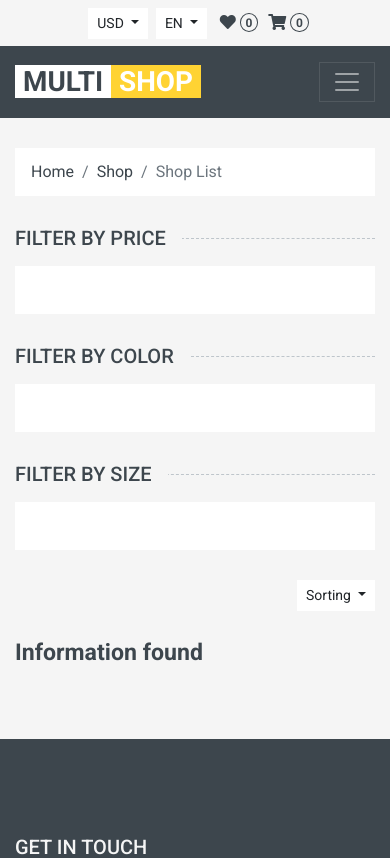
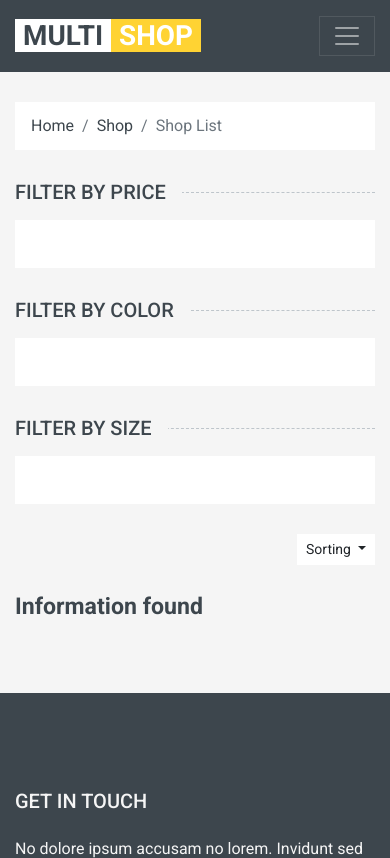
Before and after one commit to Sattorov-Ahrorjon/online_shop, a Django app: page /shop/ in a window 390 px wide. Shown: the top 858 px of the page. Run offline with Django 4.2, Linux system fonts and the light colour scheme; data comes from the database, SQL or seed files in the repository; data that the repository does not hold is empty; parts of the project's set-up code (start-up, migrations or seed data) failed here and were passed over; some libraries are stand-ins or nearby versions.

Commit message:
done17.06.2023

```diff
--- a/items/admin.py
+++ b/items/admin.py
@@ -16,7 +16,7 @@ from .models import (
 
 class ProductAdmin(admin.ModelAdmin):
     model = Product
-    list_display = ['id', 'name', 'created_time', 'status']
+    list_display = ['id', 'name', 'created_time', 'status', 'old_price', 'price']
     list_display_links = ['name']
     actions = ['published', 'draft']
 
--- a/items/models.py
+++ b/items/models.py
@@ -41,6 +41,7 @@ class Product(models.Model):
     name = models.CharField(max_length=150)
     slug = models.SlugField(max_length=150, editable=False)
     price = models.IntegerField()
+    old_price = models.IntegerField(null=True)
     category = models.ForeignKey(Category, on_delete=models.CASCADE)
     size = models.ForeignKey(Size, on_delete=models.CASCADE, blank=True, null=True)
     color = models.ForeignKey(Color, on_delete=models.CASCADE)
--- a/items/views.py
+++ b/items/views.py
@@ -11,19 +11,7 @@ def get_home(request):
     try:
         query = Product.objects
         categories = query.filter(status=Status.Published).order_by('category__name').distinct('category__name')
-        # product_list = query.filter(status=Status.Published)
-        # comment_list = Comment.objects.filter(active=True)
-        # star_dict = dict()
-        # for product in product_list:
-        #     star_dict[product.name] = 1
-        #     for com in comment_list:
-        #         if product.name == com.product.name:
-        #             star_dict[product.name] = star_dict[product.name] + com.star
-        #
-        # # hhh
-        # print("Star  -  ", star_dict)
-
-        featured = Comment.objects.filter(active=True).order_by('-star')[:8]
+        featured = query.filter(status=Status.Published).order_by('-created_time')[:8]
         recent = query.filter(status=Status.Published).order_by('-created_time')[:8]
     except:
         categories = []
--- a/templates/layout/base.html
+++ b/templates/layout/base.html
@@ -33,50 +33,6 @@
 <body>
 <!-- Topbar Start -->
 <div class="container-fluid">
-    <div class="row bg-secondary py-1 px-xl-5">
-        <div class="col-lg-6 d-none d-lg-block">
-            <div class="d-inline-flex align-items-center h-100">
-                <a class="text-body mr-3" href="">About</a>
-                <a class="text-body mr-3" href="">Contact</a>
-                <a class="text-body mr-3" href="">Help</a>
-                <a class="text-body mr-3" href="">FAQs</a>
-            </div>
-        </div>
-        <div class="col-lg-6 text-center text-lg-right">
-            <div class="d-inline-flex align-items-center">
-                <div class="btn-group mx-2">
-                    <button type="button" class="btn btn-sm btn-light dropdown-toggle" data-toggle="dropdown">USD
-                    </button>
-                    <div class="dropdown-menu dropdown-menu-right">
-                        <button class="dropdown-item" type="button">EUR</button>
-                        <button class="dropdown-item" type="button">GBP</button>
-                        <button class="dropdown-item" type="button">CAD</button>
-                    </div>
-                </div>
-                <div class="btn-group">
-                    <button type="button" class="btn btn-sm btn-light dropdown-toggle" data-toggle="dropdown">EN
-                    </button>
-                    <div class="dropdown-menu dropdown-menu-right">
-                        <button class="dropdown-item" type="button">FR</button>
-                        <button class="dropdown-item" type="button">AR</button>
-                        <button class="dropdown-item" type="button">RU</button>
-                    </div>
-                </div>
-            </div>
-            <div class="d-inline-flex align-items-center d-block d-lg-none">
-                <a href="" class="btn px-0 ml-2">
-                    <i class="fas fa-heart text-dark"></i>
-                    <span class="badge text-dark border border-dark rounded-circle"
-                          style="padding-bottom: 2px;">0</span>
-                </a>
-                <a href="" class="btn px-0 ml-2">
-                    <i class="fas fa-shopping-cart text-dark"></i>
-                    <span class="badge text-dark border border-dark rounded-circle"
-                          style="padding-bottom: 2px;">0</span>
-                </a>
-            </div>
-        </div>
-    </div>
     <div class="row align-items-center bg-light py-3 px-xl-5 d-none d-lg-flex">
         <div class="col-lg-4">
             <a href="{% url 'home_page' %}" class="text-decoration-none">
@@ -85,9 +41,9 @@
             </a>
         </div>
         <div class="col-lg-4 col-6 text-left">
-            <form  method="GET" action="{% url 'shop_page' %}">
+            <form method="GET" action="{% url 'shop_page' %}">
                 <div class="input-group">
-                    <input type="search"  name="q" class="form-control" placeholder="Search for products">
+                    <input type="search" name="q" class="form-control" placeholder="Search for products">
                     <div class="input-group-append">
                             <span class="input-group-text bg-transparent text-primary">
                                 <i class="fa fa-search"></i>
@@ -118,7 +74,8 @@
                  id="navbar-vertical" style="width: calc(100% - 30px); z-index: 999;">
                 <div class="navbar-nav w-100">
                     {% for object in categs %}
-                    <a href="{% url 'get_category_sort_page' object.slug %}" class="nav-item nav-link">{{ object.name|title }}</a>
+                    <a href="{% url 'get_category_sort_page' object.slug %}" class="nav-item nav-link">
+                        {{object.name|title }}</a>
                     {% endfor %}
                 </div>
             </nav>
@@ -137,12 +94,14 @@
                         <a href="{% url 'home_page' %}" class="nav-item nav-link {{ home }}">Home</a>
                         <a href="{% url 'shop_page' %}" class="nav-item nav-link {{ shop }}">Shop</a>
                         {% if obj.slug %}
-                        <a href="{% url 'detail_page' obj.slug obj.id %}" class="nav-item nav-link {{ detail }} ">Shop Detail</a>
+                        <a href="{% url 'detail_page' obj.slug obj.id %}" class="nav-item nav-link {{ detail }} ">
+                            Shop Detail</a>
                         {% else %}
                         <a href="#" class="nav-item nav-link {{ detail }} ">Shop Detail</a>
                         {% endif %}
                         <div class="nav-item dropdown">
-                            <a href="#" class="nav-link dropdown-toggle {{ cart }} {{ checkout }} " data-toggle="dropdown">Pages <i
+                            <a href="#" class="nav-link dropdown-toggle {{ cart }} {{ checkout }} "
+                               data-toggle="dropdown">Pages <i
                                     class="fa fa-angle-down mt-1"></i></a>
                             <div class="dropdown-menu bg-primary rounded-0 border-0 m-0">
                                 <a href="{% url 'cart_page' %}" class="dropdown-item {{ cart }} ">Shopping Cart</a>
@@ -152,7 +111,8 @@
 
                         {% if not user.is_authenticated %}
                         <div class="nav-item dropdown">
-                            <a href="#" class="nav-link dropdown-toggle {{ signup }} {{ login }} " data-toggle="dropdown">Contact <i
+                            <a href="#" class="nav-link dropdown-toggle {{ signup }} {{ login }} "
+                               data-toggle="dropdown">Contact <i
                                     class="fa fa-angle-down mt-1"></i></a>
                             <div class="dropdown-menu bg-primary rounded-0 border-0 m-0">
                                 <a href="{% url 'login_page' %}" class="dropdown-item {{ login }} "> Login </a>
@@ -161,10 +121,13 @@
                         </div>
                         {% else %}
                         <div class="nav-item dropdown">
-                            <a href="#" class="nav-link dropdown-toggle {{ change_profile }} {{ logout }} " data-toggle="dropdown"> {{ user.username|title }}'s  profile <i
+                            <a href="#" class="nav-link dropdown-toggle {{ change_profile }} {{ logout }} "
+                               data-toggle="dropdown"> {{ user.username|title }}'s profile <i
                                     class="fa fa-angle-down mt-1"></i></a>
                             <div class="dropdown-menu bg-primary rounded-0 border-0 m-0">
-                                <a href="{% url 'customer_edit_page' %}" class="dropdown-item {{ change_profile }} "> Change profile </a>
+                                <a href="{% url 'customer_edit_page' %}" class="dropdown-item {{ change_profile }} ">
+                                    Change profile
+                                </a>
                                 <a href="{% url 'logout_page' %}" class="dropdown-item {{ logout }} "> Logout </a>
                             </div>
                         </div>
@@ -211,11 +174,18 @@
                 <div class="col-md-4 mb-5">
                     <h5 class="text-secondary text-uppercase mb-4">Quick Shop</h5>
                     <div class="d-flex flex-column justify-content-start">
-                        <a class="text-secondary mb-2" href="{% url 'home_page' %}"><i class="fa fa-angle-right mr-2"></i>Home</a>
-                        <a class="text-secondary mb-2" href="{% url 'shop_page' %}"><i class="fa fa-angle-right mr-2"></i>Our Shop</a>
-                        <a class="text-secondary mb-2" href="{% url 'detail_page' obj.slug obj.id %}"><i class="fa fa-angle-right mr-2"></i>Shop Detail</a>
-                        <a class="text-secondary mb-2" href="{% url 'cart_page' %}"><i class="fa fa-angle-right mr-2"></i>Shopping Cart</a>
-                        <a class="text-secondary mb-2" href="{% url 'checkout_page' %}"><i class="fa fa-angle-right mr-2"></i>Checkout</a>
+                        <a class="text-secondary mb-2" href="{% url 'home_page' %}"><i
+                                class="fa fa-angle-right mr-2"></i>Home</a>
+                        <a class="text-secondary mb-2" href="{% url 'shop_page' %}"><i
+                                class="fa fa-angle-right mr-2"></i>Our Shop</a>
+                        <a class="text-secondary mb-2" href="{% url 'detail_page' obj.slug obj.id %}"><i
+                                class="fa fa-angle-right mr-2"></i>
+                            Shop Detail
+                        </a>
+                        <a class="text-secondary mb-2" href="{% url 'cart_page' %}"><i
+                                class="fa fa-angle-right mr-2"></i>Shopping Cart</a>
+                        <a class="text-secondary mb-2" href="{% url 'checkout_page' %}"><i
+                                class="fa fa-angle-right mr-2"></i>Checkout</a>
                     </div>
                 </div>
                 <div class="col-md-4 mb-5"></div>
--- a/templates/shop.html
+++ b/templates/shop.html
@@ -118,7 +118,7 @@
                             <div class="d-flex align-items-center justify-content-center mt-2">
                                 <h5>${{ object.price }}.00</h5>
                                 <h6 class="text-muted ml-2">
-                                    <del>$123.00</del>
+                                    <del>${{ object.old_price }}.00</del>
                                 </h6>
                             </div>
                             <div class="d-flex align-items-center justify-content-center mb-1">
```
Also changed, not shown: templates/index.html (+5 -5 lines), items/migrations/0030_product_old_price.py (added).
